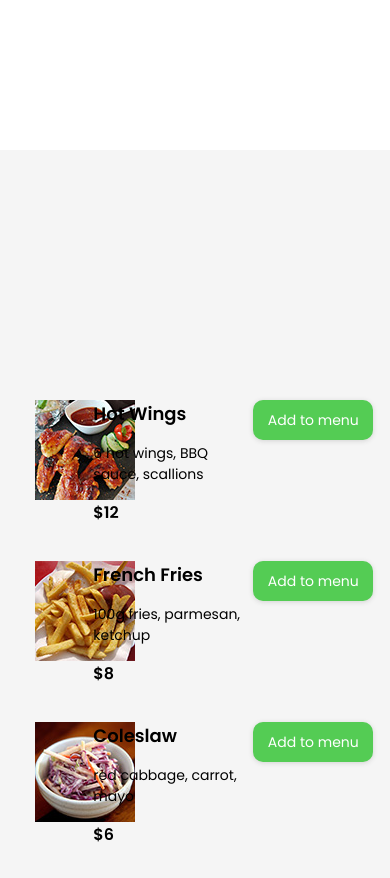
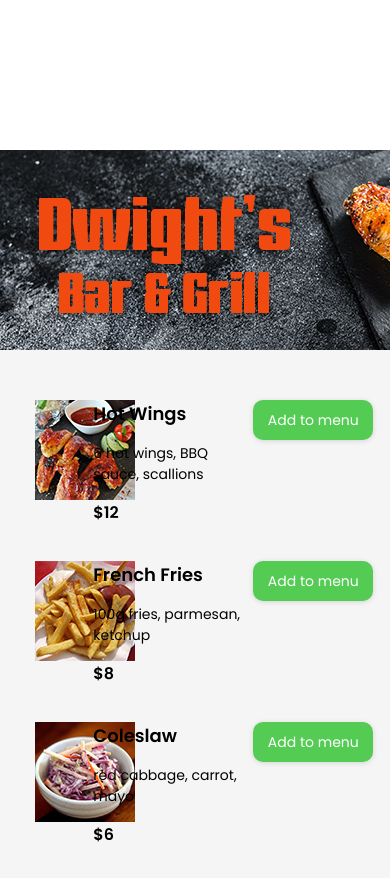
Before and after one commit to VladMaftei/Food-Ordering-App, a plain HTML site: page index.html in a window 390 px wide. Drawn offline with nearby package versions, Linux system fonts and the light colour scheme; the site is published under a folder, as on GitHub Pages, so addresses that start at the root find nothing.

Commit message:
Update mobile-ordering-app.css

```diff
--- a/mobile-ordering-app.css
+++ b/mobile-ordering-app.css
@@ -14,7 +14,7 @@ body {
 }
 
 .order-app-header {
-    background-image: url("/images/order-app-header.jpg");
+    background-image: url("images/order-app-header.jpg");
     background-size: auto;
     text-align: center;
     color: white;
```
